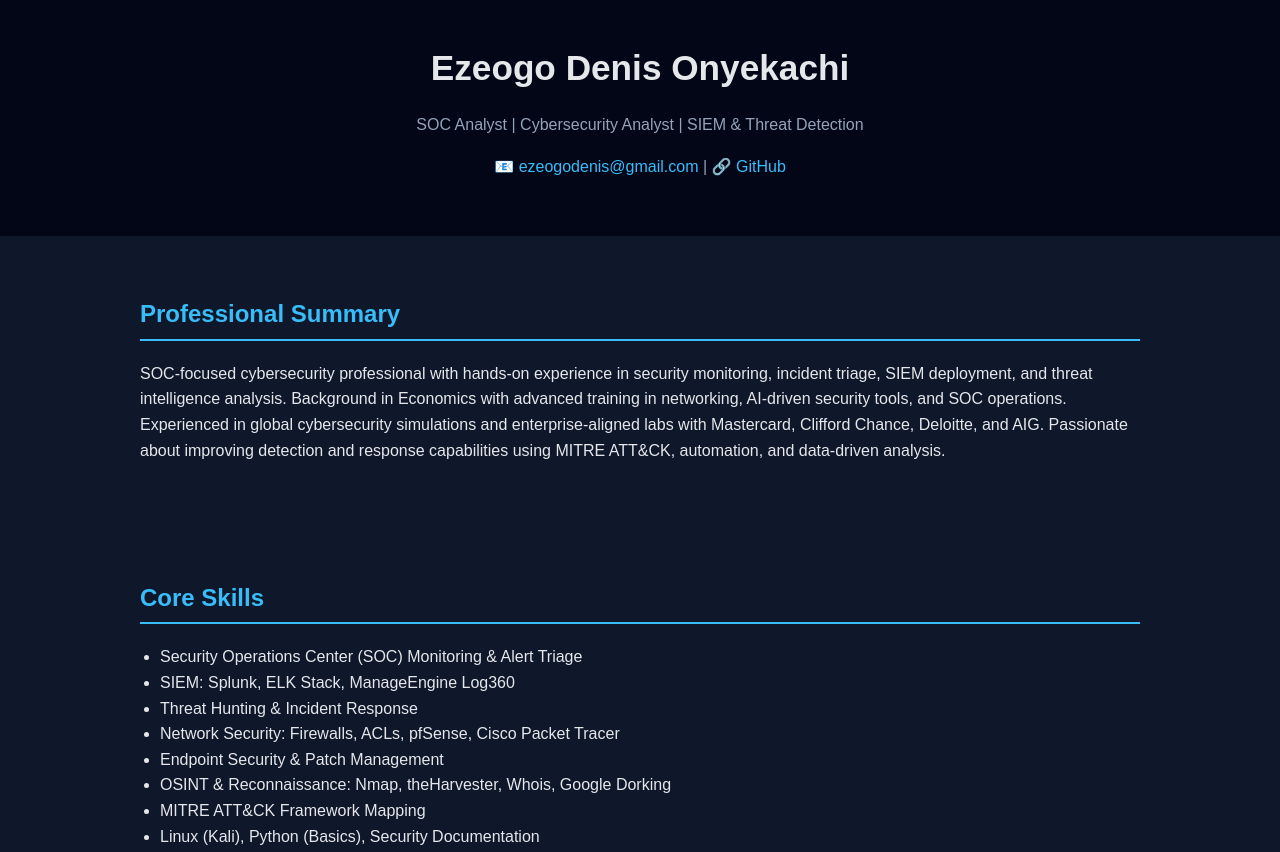
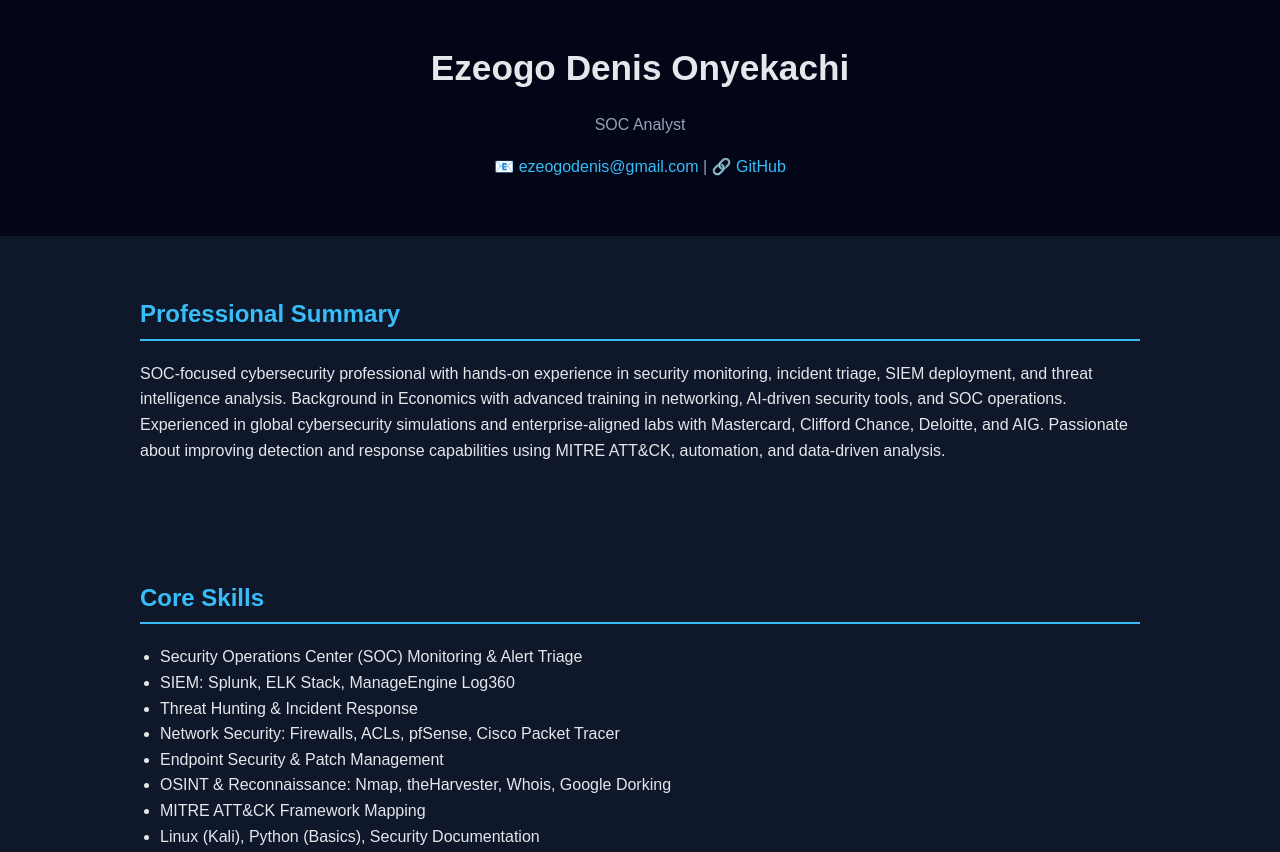
Before and after one commit to D3nis-sec/Security_portfolio, a plain HTML site: page index.html in a window 1280 px wide. Shown: the top 852 px of the page. Drawn offline with Linux system fonts and the light colour scheme.

Commit message:
Simplify job title in index.html

```diff
--- a/index.html
+++ b/index.html
@@ -61,7 +61,7 @@
 
 <header>
     <h1>Ezeogo Denis Onyekachi</h1>
-    <p>SOC Analyst | Cybersecurity Analyst | SIEM & Threat Detection</p>
+    <p>SOC Analyst</p>
     <p>
         📧 <a href="mailto:ezeogodenis@gmail.com">ezeogodenis@gmail.com</a> |
         🔗 <a href="https://github.com/D3nis-sec" target="_blank">GitHub</a>
```
